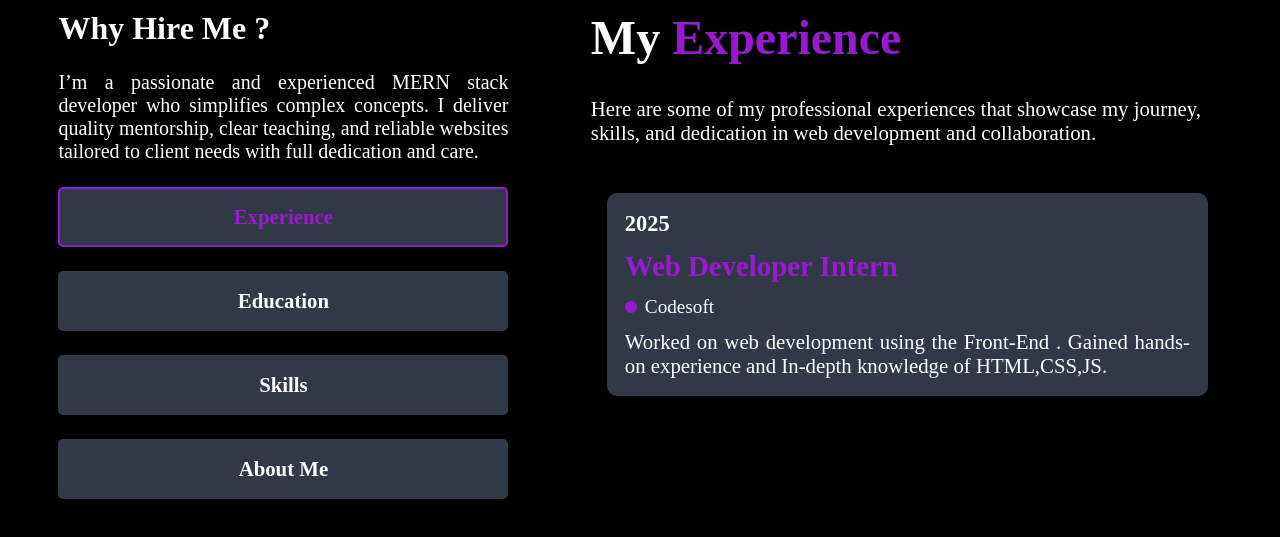
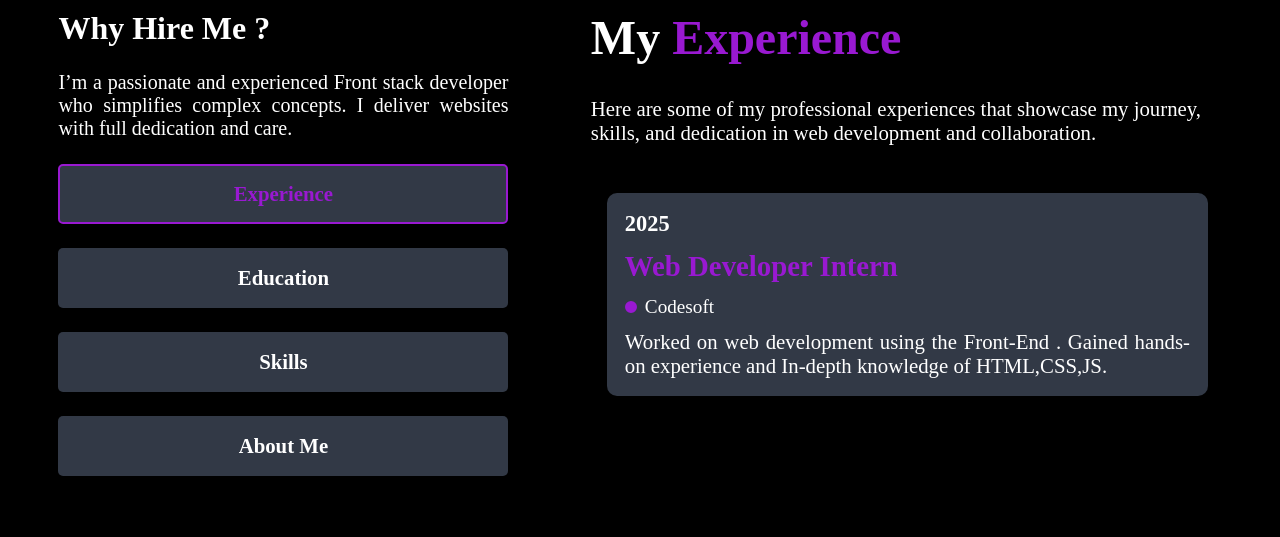
Before and after one commit to Ishantcode/Codsoft-Portfolio, a plain HTML site: page index.html in a window 1280 px wide. Both pictures are taken after a click on the link "About". Shown: the part 155-692 px from the top of the page. Drawn offline with nearby package versions, Linux system fonts and the light colour scheme; a web font is replaced by a local one.

Commit message:
Update index.html

```diff
--- a/index.html
+++ b/index.html
@@ -59,7 +59,7 @@
             <div class="sidebar">
                 <h3>Why Hire Me ?</h3>
                 <p>
-                    I’m a passionate and experienced MERN stack developer who simplifies complex concepts. I deliver quality mentorship, clear teaching, and reliable websites tailored to client needs with full dedication and care.
+                    I’m a passionate and experienced Front stack developer who simplifies complex concepts. I deliver websites with full dedication and care.
                 </p>
                 <div class="tabs">
                     <span data-section="experience" class="tab">Experience</span>
```
